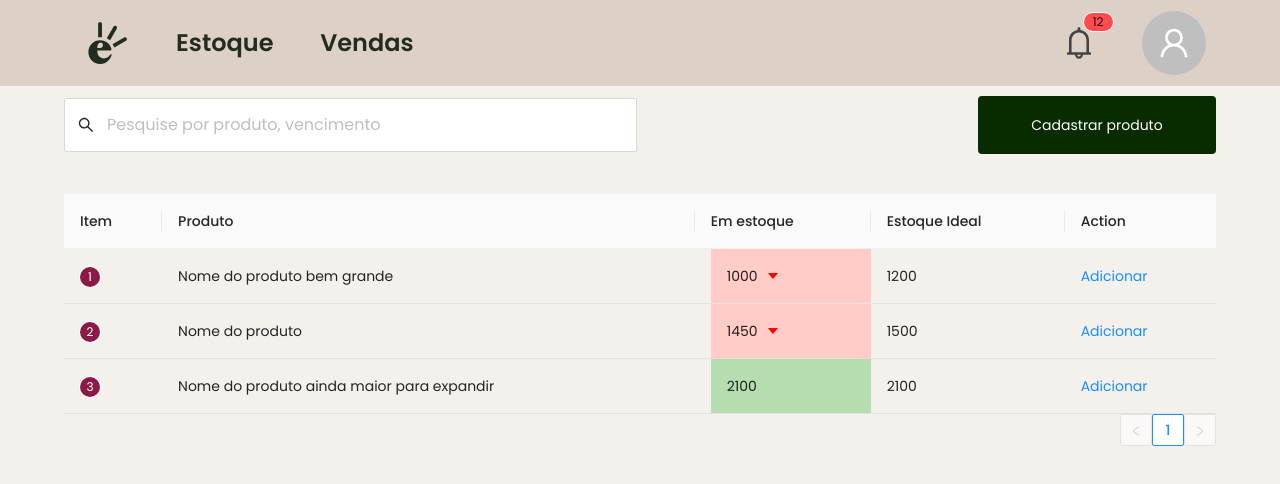
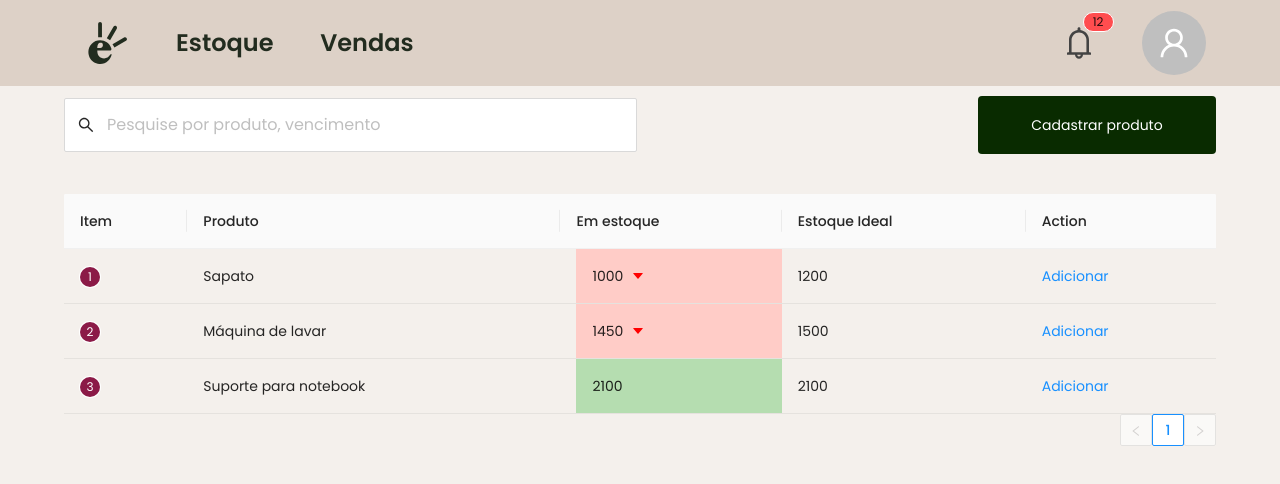
Before and after one commit to leonardoAnjos16/sinve, a React (Create React App) app: page / in a window 1280 px wide. Shown: the top 484 px of the page. Built offline with nearby package versions, Linux system fonts and the light colour scheme.

Commit message:
update product names in inventory page

```diff
--- a/src/components/Table/index.tsx
+++ b/src/components/Table/index.tsx
@@ -69,21 +69,21 @@ const data: DataType[] = [
   {
     key: '1',
     item: 1,
-    product: 'Nome do produto bem grande',
+    product: 'Sapato',
     inventory: 1000,
     idealInventory: 1200,
   },
   {
     key: '2',
     item: 2,
-    product: 'Nome do produto',
+    product: 'Máquina de lavar',
     inventory: 1450,
     idealInventory: 1500,
   },
   {
     key: '3',
     item: 3,
-    product: 'Nome do produto ainda maior para expandir',
+    product: 'Suporte para notebook',
     inventory: 2100,
     idealInventory: 2100,
   },
```
